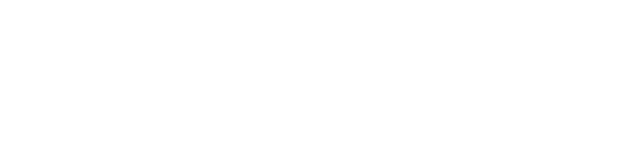
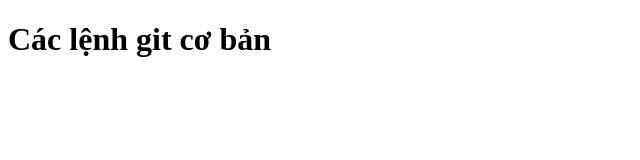
Before and after one commit to maitientientien/DQ, a plain HTML site: page index.html in a window 1280 px wide. Shown: the whole page, without its empty margins (0-640 px from the left). Drawn offline with Linux system fonts and the light colour scheme.

Commit message:
Update file index

```diff
--- a/index.html
+++ b/index.html
@@ -4,7 +4,9 @@
     <meta charset="UTF-8" />
     <meta http-equiv="X-UA-Compatible" content="IE=edge" />
     <meta name="viewport" content="width=device-width, initial-scale=1.0" />
-    <title>Document</title>
+    <title>Kiểm tra về GitHub</title>
   </head>
-  <body></body>
+  <body>
+    <h1>Các lệnh git cơ bản</h1>
+  </body>
 </html>
```
